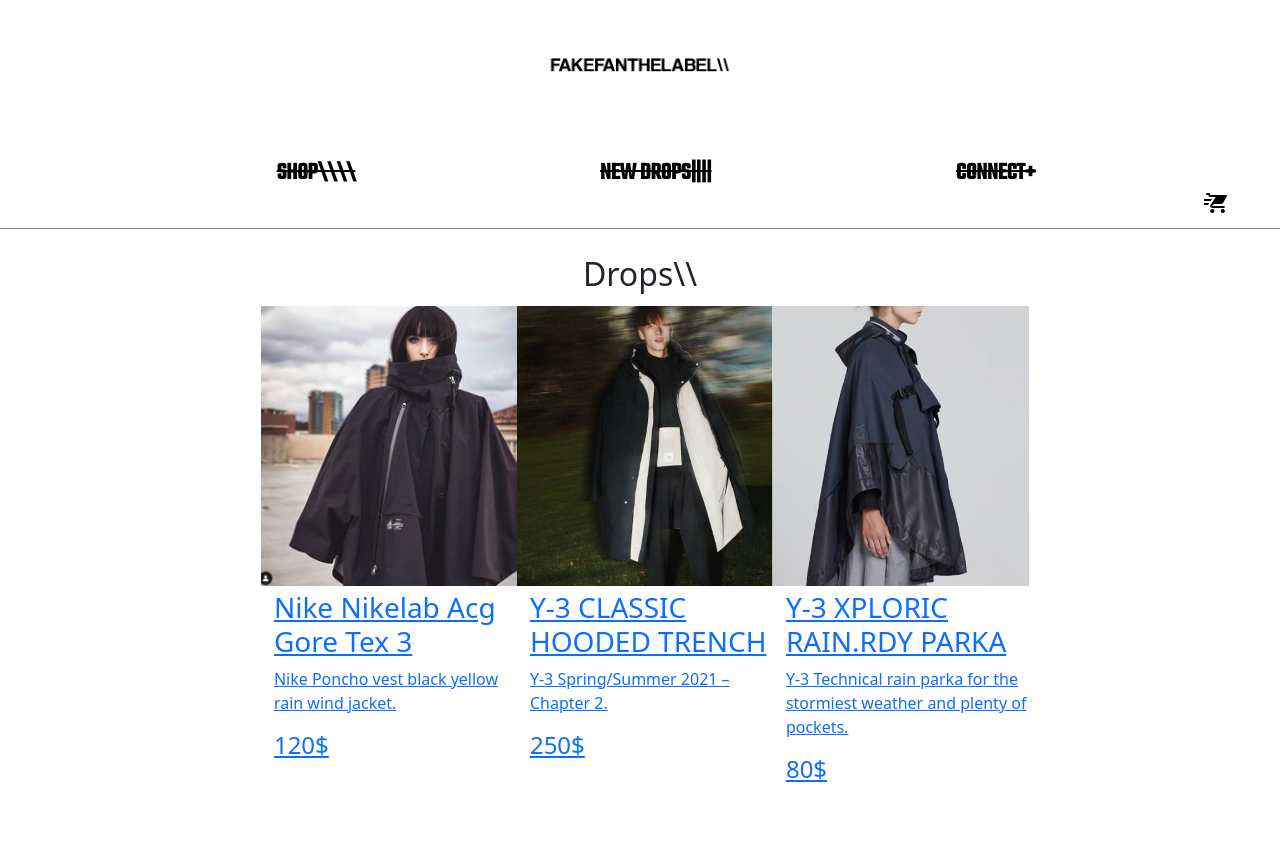
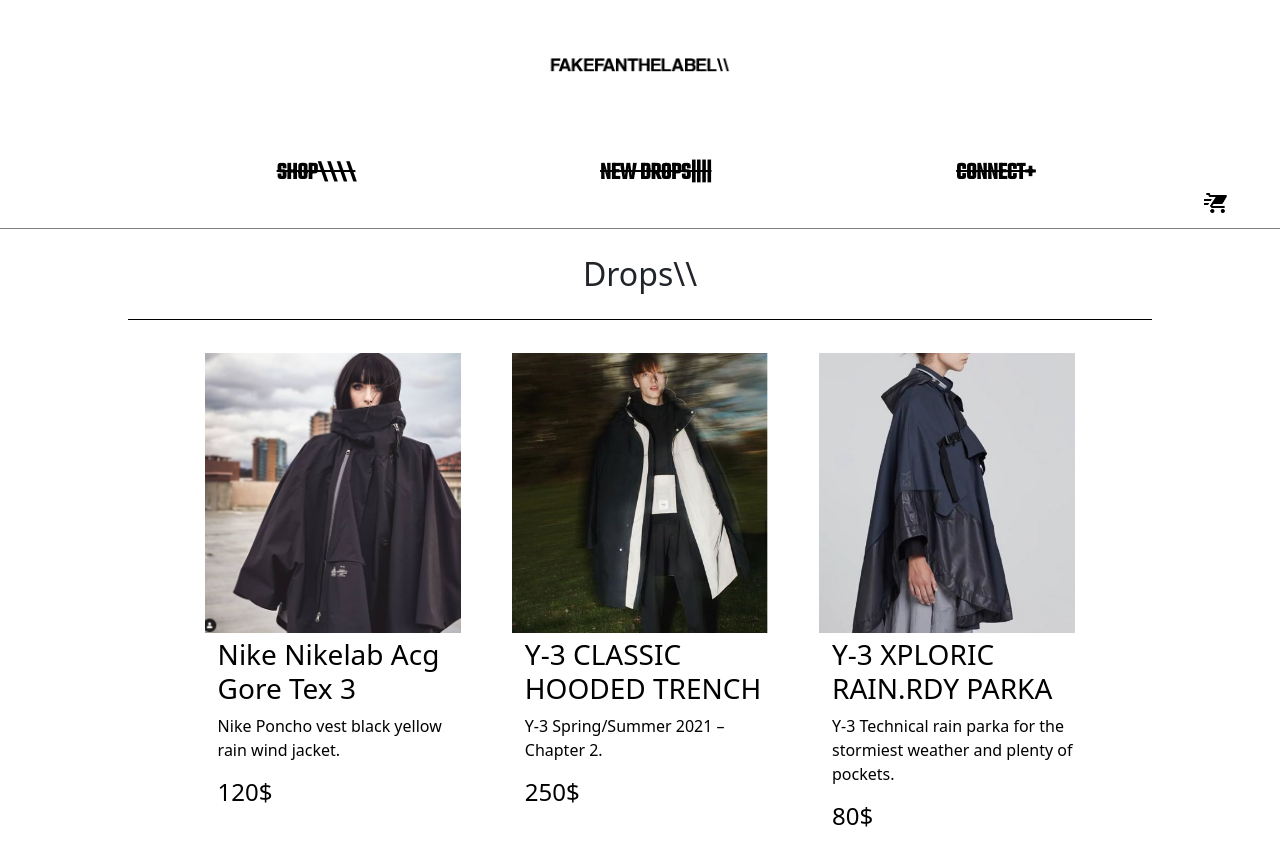
Before and after one commit to JuanMeliaDevelops/fakefanweb, a React (Create React App) app: page /newDrops in a window 1280 px wide. Shown: the top 866 px of the page. Built offline with nearby package versions, Linux system fonts and the light colour scheme.

Commit message:
ItemDetails Solucionado

```diff
--- a/src/components/Item.js
+++ b/src/components/Item.js
@@ -6,7 +6,7 @@
 
     return (
 
-        <div className="itemContainer">
+        <div className="">
         <div className='itemImgContainer'> <img  src={pictureUrl} alt={altImg} /></div>
 
         <div className='itemProps'>
--- a/src/components/ItemCount.js
+++ b/src/components/ItemCount.js
@@ -32,7 +32,7 @@
     if (itemsBuy === stock || stock === 0 ){
         setItemsBuy (itemsBuy+0);
      const alerta =   document.getElementById('alertaStock').innerText = 'Actualmente no disponemos de stock'  ;
-     setTimeout(function(){ document.getElementById('alertaStock').innerText = ''  ; }, 3000);
+     setTimeout(function(){ document.getElementById('alertaStock').innerHTML = ''  ; }, 3000);
     }
     else {
         setItemsBuy(itemsBuy + 1);
--- a/src/components/ItemDetailContainer.js
+++ b/src/components/ItemDetailContainer.js
@@ -63,7 +63,7 @@
     return (
 
         <div>
-            <ItemDetail details={ItemDetails[id-1]}/>
+          {ItemDetails.length > 0 && <ItemDetail details={ItemDetails[id-1]}/>}
         </div>
 
     )
--- a/src/components/ItemList.js
+++ b/src/components/ItemList.js
@@ -12,8 +12,8 @@
 
     return (
 
-        <div style={{ width: '100vw', display: 'flex', justifyContent: 'center' }}>
-  {items.length > 0 && items.map(item => <Link to={`/newDrops/${item.id}`}> <Item  title={item.title} description={item.description} price={item.price} pictureUrl={item.pictureUrl} alt={item.altImg} /> </Link> )}
+        <div className='' style={{ width: '100vw', display: 'flex', justifyContent: 'center' }}>
+  {items.length > 0 && items.map(item => <Link className='itemContainer' to={`/newDrops/${item.id}`}> <Item  title={item.title} description={item.description} price={item.price} pictureUrl={item.pictureUrl} alt={item.altImg} /> </Link> )}
         </div>
 
     )
--- a/src/components/ItemListContainer.js
+++ b/src/components/ItemListContainer.js
@@ -61,7 +61,7 @@
   return (
 
     <div className="flex">
-      <h2>{props.greetings}</h2>
+      <h2 className='itemBigContainer' >{props.greetings}</h2>
 
       <div >
         <ItemList items={ItemData} />
--- a/src/components/css/_item.scss
+++ b/src/components/css/_item.scss
@@ -1,15 +1,25 @@
 $fuente2:'arial' ;
 
+.itemBigContainer{
+    border-bottom: solid 1px black;
+    padding-bottom: 2%;
+    width: 80vw;
+    display: inline-block;
+}
 .itemContainer{
     margin-top: 4%;
     margin: 2%;
     width: 20vw;
     text-align: left;
+    color: black;
+    text-decoration: none;
+
 
 }
 
 .itemContainer:hover{
     border: solid 1px darkgray;
+    color: black;
     cursor: pointer;
 }
 
```
